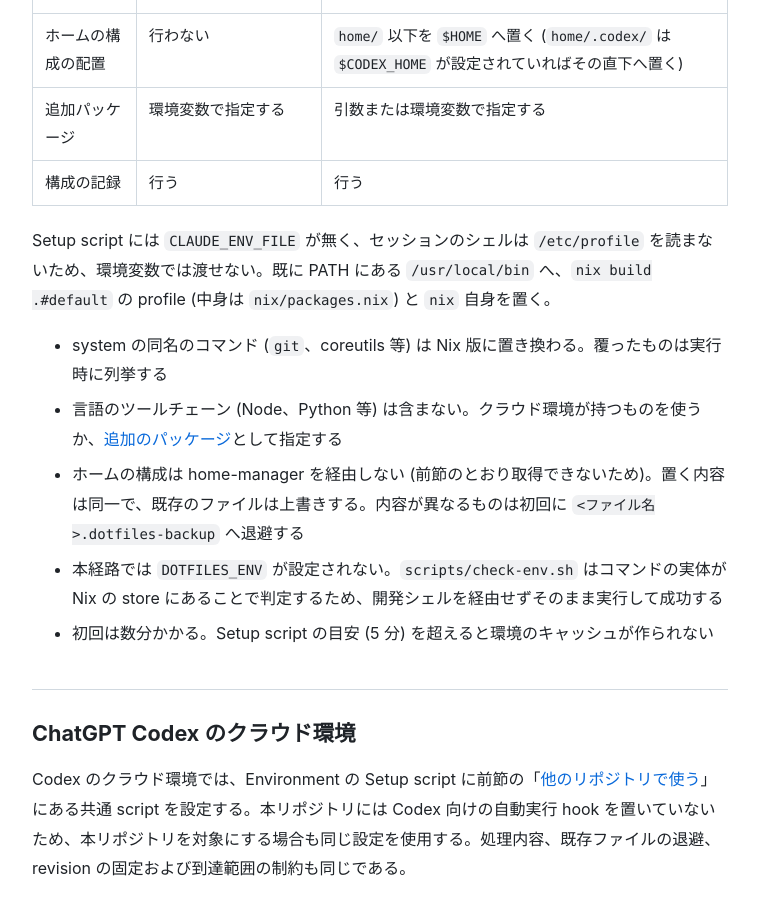
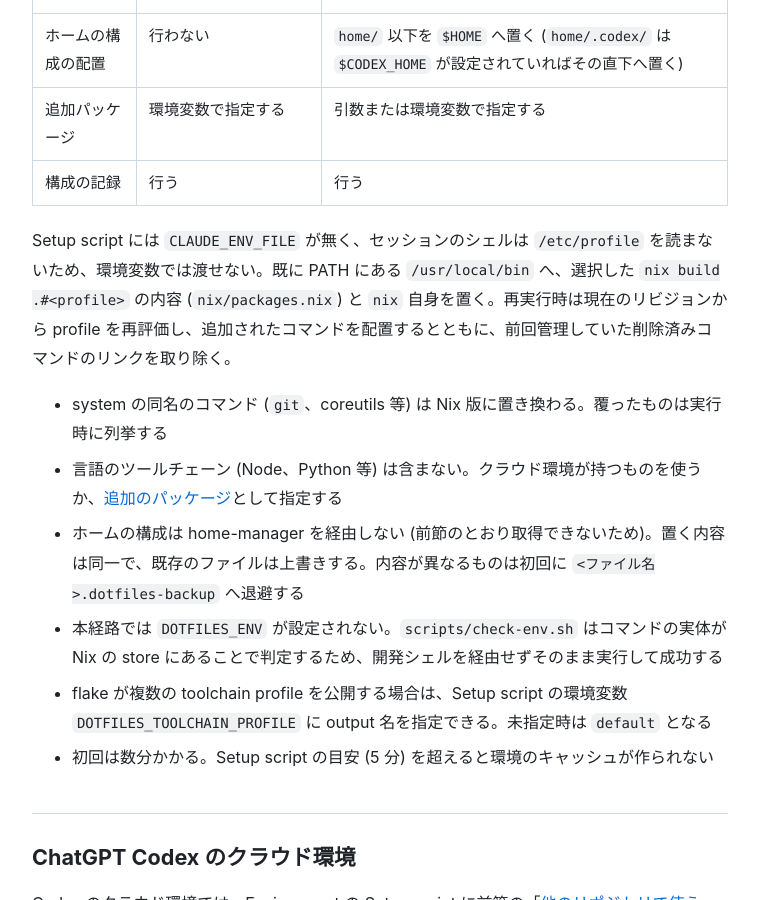
Before and after one commit to sabas0ba/dotfiles, a Jekyll site: the page built from docs/setup.md, in a window 1280 px wide and 900 px high, scrolled down 8966 px. Shown: the whole window, without its empty margins (260-1019 px from the left). Built offline with Jekyll 4.4.1, drawn with Linux system fonts in a browser that asks for light colours; our own code applies the rules of GitHub Pages for plain Markdown files.

Commit message:
fix: Cloud toolchain を現在の構成へ収束させる

```diff
--- a/docs/setup.md
+++ b/docs/setup.md
@@ -257,12 +257,13 @@
 | 追加パッケージ | 環境変数で指定する | 引数または環境変数で指定する |
 | 構成の記録 | 行う | 行う |
 
-Setup script には `CLAUDE_ENV_FILE` が無く、セッションのシェルは `/etc/profile` を読まないため、環境変数では渡せない。既に PATH にある `/usr/local/bin` へ、`nix build .#default` の profile (中身は `nix/packages.nix`) と `nix` 自身を置く。
+Setup script には `CLAUDE_ENV_FILE` が無く、セッションのシェルは `/etc/profile` を読まないため、環境変数では渡せない。既に PATH にある `/usr/local/bin` へ、選択した `nix build .#<profile>` の内容 (`nix/packages.nix`) と `nix` 自身を置く。再実行時は現在のリビジョンから profile を再評価し、追加されたコマンドを配置するとともに、前回管理していた削除済みコマンドのリンクを取り除く。
 
 - system の同名のコマンド (`git`、coreutils 等) は Nix 版に置き換わる。覆ったものは実行時に列挙する
 - 言語のツールチェーン (Node、Python 等) は含まない。クラウド環境が持つものを使うか、[追加のパッケージ](#追加のパッケージを指定する)として指定する
 - ホームの構成は home-manager を経由しない (前節のとおり取得できないため)。置く内容は同一で、既存のファイルは上書きする。内容が異なるものは初回に `<ファイル名>.dotfiles-backup` へ退避する
 - 本経路では `DOTFILES_ENV` が設定されない。`scripts/check-env.sh` はコマンドの実体が Nix の store にあることで判定するため、開発シェルを経由せずそのまま実行して成功する
+- flake が複数の toolchain profile を公開する場合は、Setup script の環境変数 `DOTFILES_TOOLCHAIN_PROFILE` に output 名を指定できる。未指定時は `default` となる
 - 初回は数分かかる。Setup script の目安 (5 分) を超えると環境のキャッシュが作られない
 
 ## ChatGPT Codex のクラウド環境
```
Also changed, not shown: 4 other files.
